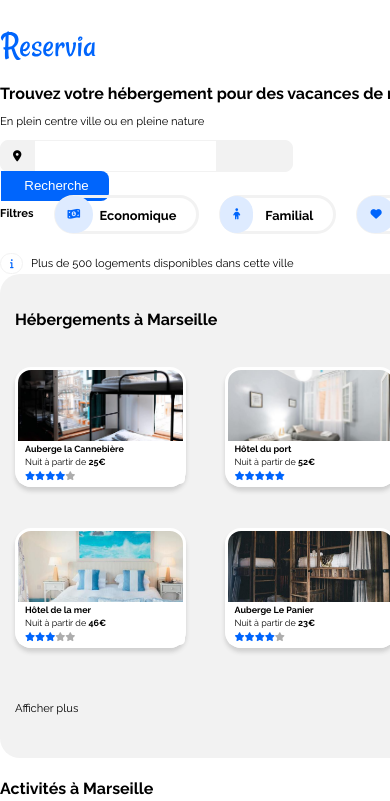
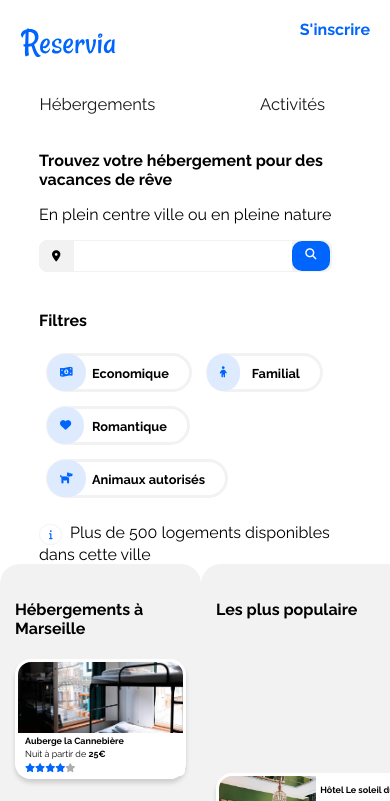
Before and after one commit to Emmanuel06400/EmmanuelGougelin_2_20122020, a plain HTML site: page index.html in a window 390 px wide. Shown: the top 801 px of the page. Drawn offline with Linux system fonts and the light colour scheme.

Commit message:
Intégration du media squeris section1

```diff
--- a/index.html
+++ b/index.html
@@ -20,11 +20,12 @@
         <header>
 
             <img id="logo" src="projet2/images/logo/Reservia.svg" alt="Logo de l'agence">
+            <div id="inscription2"><a href="#">S'inscrire</a></div>
             <nav>
                 <ul>
                     <li><a href="#section1">Hébergements</a></li>
                     <li><a href="#section2">Activités</a></li>
-                    <li><a href="#inscription">S'inscrire</a></li>
+                    <li id="inscription"><a href="#inscription">S'inscrire</a></li>
                 </ul>
             </nav>
         </header>
@@ -32,7 +33,9 @@
             <section id="section1">
                 <h2>Trouvez votre hébergement pour des vacances de rêve</h2>
                 <p>En plein centre ville ou en pleine nature</p>
-                <div id="recherche"><i class="fas fa-map-marker-alt"></i><input type="search"><button>Recherche</button></div>
+                <div id="recherche"><i class="fas fa-map-marker-alt"></i><input type="search"><button>Recherche</button><div id="bouton"><i class="fas fa-search"></i>
+
+                </div></div>
                 <div id="categorie">
                     <p><strong>Filtres</strong></p>
                     <div class="filtre"><i class="fas fa-money-bill-wave-alt"></i> <h3>Economique</h3></div>
--- a/style.css
+++ b/style.css
@@ -77,6 +77,7 @@ nav a:hover
     border-radius: 8px;
     margin-bottom: 23px;
     border: 1px solid #F2F2F2;
+    position: relative;
 }
 
 input
@@ -498,10 +499,162 @@ footer
     justify-content: space-around;
 }
 
+    /* éléments invisible */
+
+
+#inscription2
+{
+    visibility: hidden;
+}
+
+#bouton
+{
+    display: none;
+}
+
     /* media squeris */
 
 
-@media screen and (max-width: 1280px)
+@media screen and (max-width: 600px)
 {
-    /* Rédigez vos propriétés CSS ici */
+    /* header-head */
+
+    body
+    {
+        width: 100%;
+        margin: auto;
+    }
+
+    header
+    {
+        display: inline;
+        flex-wrap: wrap;
+    }
+
+    #logo
+    {
+        margin-left: 20px;
+    }
+
+    #inscription
+    {
+        display: none;
+    }
+
+    #inscription2
+    {
+    visibility: visible;
+    float: right;
+    padding-bottom: 3px;
+    text-decoration: none;
+    font-weight: bold;
+    margin-right: 20px;
+    }
+
+    #inscription2 a
+    {
+        text-decoration: none;
+        color: #0065FC;
+
+    }
+
+
+    nav
+    {
+        font-size: 1.3em;
+
+    }
+
+    ul
+    {
+        padding-left: 0px;
+    }
+
+    nav li
+    {
+        width: 50%;
+        text-align: center;
+        margin-right: 0em;
+        margin-bottom: 5px;
+        padding-bottom: 10px;
+    }
+    nav li:hover
+    {
+        color: #0065FC;
+        border-bottom: 3px solid #0065FC;;
+        margin-top: none;
+    }
+
+    nav a:hover
+    {
+        color: #0065FC;
+        border-top: none;
+        margin-top: none;
+        padding-top: none;
+    }
+
+    main
+    {
+        width: 100%;
+    }
+
+    #section1
+    {
+        width: 80%;
+        margin: auto;
+    }
+
+    #section1 p
+    {
+        font-size: 1em;
+    }
+
+    button
+    {
+        display: none;
+    }
+
+    input
+    {
+        width: 75%;
+    }
+
+    #bouton
+    {
+        display: inline-block;
+        width: 28px;
+        background-color: #0065FC;
+        padding-left: 10px;
+        height: 30px;
+        top: 0px;
+        position: absolute;
+        border-radius: 10px;
+        color: #fff;
+    }
+
+    .fa-search
+    {
+        top: 8px;
+        position: absolute;
+        left: 13px;
+    }
+
+    .filtre
+    {
+        height: 15px;
+        flex-wrap: wrap;
+        margin: 7px;
+    }
+
+    #categorie
+    {
+        flex-wrap: wrap;
+    }
+
+    #categorie p
+    {
+        width: 100%;
+    }
+
+
 }
```
